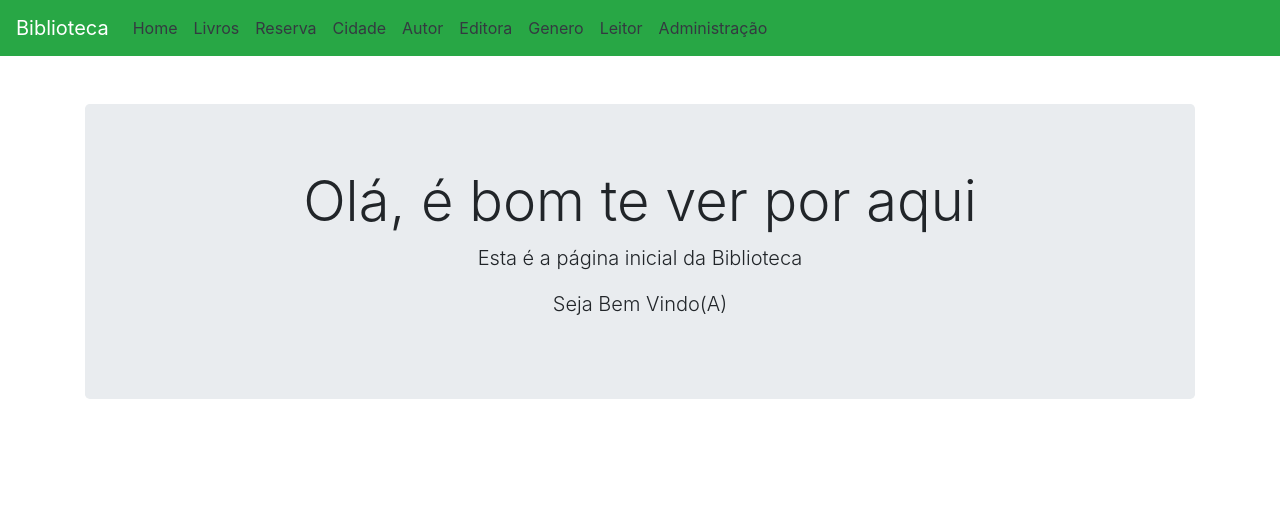
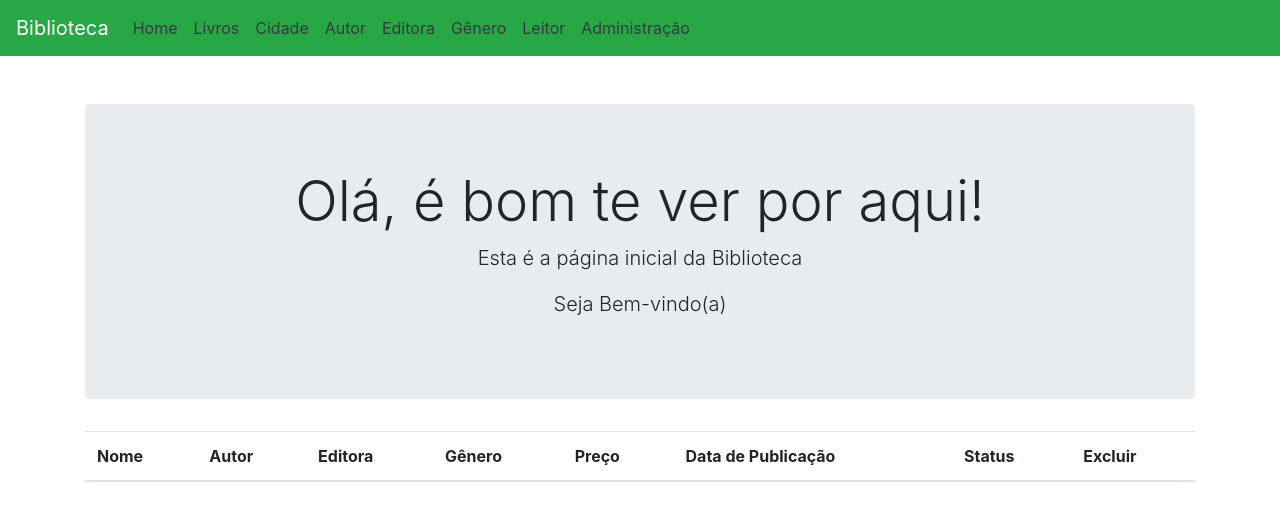
Before and after one commit to samulamim/biblioteca, a Django app: page / in a window 1280 px wide. Shown: the top 521 px of the page. Run offline with Django 5.2, Linux system fonts and the light colour scheme; lists and menus that the app fills with data are empty; some libraries are stand-ins or nearby versions.

Commit message:
Add files via upload

```diff
--- a/app/templates/autor.html
+++ b/app/templates/autor.html
@@ -21,7 +21,6 @@
             <ul class="navbar-nav">
                 <li class="nav-item"><a class="nav-link text-dark" href="/">Home</a></li>
                 <li class="nav-item"><a class="nav-link text-dark" href="/livros/">Livros</a></li>
-                <li class="nav-item"><a class="nav-link text-dark" href="/reserva/">Reserva</a></li>
                 <li class="nav-item"><a class="nav-link text-dark" href="/cidade/">Cidade</a></li>
                 <li class="nav-item"><a class="nav-link text-dark" href="/autor/">Autor</a></li>
                 <li class="nav-item"><a class="nav-link text-dark" href="/editor/">Editora</a></li>
--- a/app/templates/cidade.html
+++ b/app/templates/cidade.html
@@ -21,7 +21,6 @@
             <ul class="navbar-nav">
                 <li class="nav-item"><a class="nav-link text-dark" href="/">Home</a></li>
                 <li class="nav-item"><a class="nav-link text-dark" href="/livros/">Livros</a></li>
-                <li class="nav-item"><a class="nav-link text-dark" href="/reserva/">Reserva</a></li>
                 <li class="nav-item"><a class="nav-link text-dark" href="/cidade/">Cidade</a></li>
                 <li class="nav-item"><a class="nav-link text-dark" href="/autor/">Autor</a></li>
                 <li class="nav-item"><a class="nav-link text-dark" href="/editor/">Editora</a></li>
--- a/app/templates/editora.html
+++ b/app/templates/editora.html
@@ -21,7 +21,6 @@
             <ul class="navbar-nav">
                 <li class="nav-item"><a class="nav-link text-dark" href="/">Home</a></li>
                 <li class="nav-item"><a class="nav-link text-dark" href="/livros/">Livros</a></li>
-                <li class="nav-item"><a class="nav-link text-dark" href="/reserva/">Reserva</a></li>
                 <li class="nav-item"><a class="nav-link text-dark" href="/cidade/">Cidade</a></li>
                 <li class="nav-item"><a class="nav-link text-dark" href="/autor/">Autor</a></li>
                 <li class="nav-item"><a class="nav-link text-dark" href="/editor/">Editora</a></li>
--- a/app/templates/genero.html
+++ b/app/templates/genero.html
@@ -21,7 +21,6 @@
             <ul class="navbar-nav">
                 <li class="nav-item"><a class="nav-link text-dark" href="/">Home</a></li>
                 <li class="nav-item"><a class="nav-link text-dark" href="/livros/">Livros</a></li>
-                <li class="nav-item"><a class="nav-link text-dark" href="/reserva/">Reserva</a></li>
                 <li class="nav-item"><a class="nav-link text-dark" href="/cidade/">Cidade</a></li>
                 <li class="nav-item"><a class="nav-link text-dark" href="/autor/">Autor</a></li>
                 <li class="nav-item"><a class="nav-link text-dark" href="/editor/">Editora</a></li>
--- a/app/templates/index.html
+++ b/app/templates/index.html
@@ -2,71 +2,80 @@
 <html lang="pt-BR">
 <head>
   <meta charset="UTF-8">
-<meta name="viewport" content="width=device-width,
-initial-scale=1.0">
-<title>Página Inicial</title>
+  <meta name="viewport" content="width=device-width, initial-scale=1.0">
+  <title>Página Inicial - Biblioteca</title>
   <!-- Incluindo Bootstrap CSS -->
-<link rel="stylesheet"
-href="https://maxcdn.bootstrapcdn.com/bootstrap/4.5.2/css/bootstrap.
-min.css">
+  <link rel="stylesheet" href="https://maxcdn.bootstrapcdn.com/bootstrap/4.5.2/css/bootstrap.min.css">
 </head>
 <body>
+
 <nav class="navbar navbar-expand-lg navbar-dark bg-success">
   <a class="navbar-brand" href="/">Biblioteca</a>
-<button class="navbar-toggler" type="button"
-data-toggle="collapse" data-target="#navbarNav"
-aria-controls="navbarNav" aria-expanded="false" aria-label="Toggle
-navigation">
+  <button class="navbar-toggler" type="button" data-toggle="collapse" data-target="#navbarNav"
+    aria-controls="navbarNav" aria-expanded="false" aria-label="Toggle navigation">
     <span class="navbar-toggler-icon"></span>
   </button>
+
   <div class="collapse navbar-collapse" id="navbarNav">
     <ul class="navbar-nav">
-<li class="nav-item">
-<a class="nav-link text-dark" href="/">Home</a>
-</li>
-<li class="nav-item">
-<a class="nav-link text-dark" href="/livros/">Livros</a>
-</li>
-<li class="nav-item">
-<a class="nav-link text-dark" href="/reserva/">Reserva</a>
-</li>
-<li class="nav-item">
-<a class="nav-link text-dark" href="/cidade/">Cidade</a>
-</li>
-<li class="nav-item">
-    <a class="nav-link text-dark" href="/autor/">Autor</a>
-</li>
-<li class="nav-item">
-<a class="nav-link text-dark" href="/editor/">Editora</a>
-</li>
-<li class="nav-item">
-<a class="nav-link text-dark" href="/genero/">Genero</a>
-</li>
-<li class="nav-item">
-<a class="nav-link text-dark" href="/leitor/">Leitor</a>
-</li>
-<li class="nav-item">
-<a class="nav-link text-dark"
-href="/admin/">Administração</a>
-</li>
+      <li class="nav-item"><a class="nav-link text-dark" href="/">Home</a></li>
+      <li class="nav-item"><a class="nav-link text-dark" href="/livros/">Livros</a></li>
+      <li class="nav-item"><a class="nav-link text-dark" href="/cidade/">Cidade</a></li>
+      <li class="nav-item"><a class="nav-link text-dark" href="/autor/">Autor</a></li>
+      <li class="nav-item"><a class="nav-link text-dark" href="/editor/">Editora</a></li>
+      <li class="nav-item"><a class="nav-link text-dark" href="/genero/">Gênero</a></li>
+      <li class="nav-item"><a class="nav-link text-dark" href="/leitor/">Leitor</a></li>
+      <li class="nav-item"><a class="nav-link text-dark" href="/admin/">Administração</a></li>
     </ul>
   </div>
 </nav>
+
 <div class="container mt-5">
   <div class="jumbotron text-center">
-<h1 class="display-4">Olá, é bom te ver por aqui</h1>
+    <h1 class="display-4">Olá, é bom te ver por aqui!</h1>
     <p class="lead">Esta é a página inicial da Biblioteca</p>
-<p class="lead">Seja Bem Vindo(A)</p>
+    <p class="lead">Seja Bem-vindo(a)</p>
   </div>
+
+  <!-- Tabela de Livros -->
+  <table class="table table-striped">
+    <thead>
+      <tr>
+        <th scope="col">Nome</th>
+        <th scope="col">Autor</th>
+        <th scope="col">Editora</th>
+        <th scope="col">Gênero</th>
+        <th scope="col">Preço</th>
+        <th scope="col">Data de Publicação</th>
+        <th scope="col">Status</th>
+        <th scope="col">Excluir</th>
+      </tr>
+    </thead>
+    <tbody>
+      {% for livro in livros %}
+      <tr>
+        <td>{{ livro.nome }}</td>
+        <td>{{ livro.autor }}</td>
+        <td>{{ livro.editora }}</td>
+        <td>
+          {% for genero in livro.genero.all %}
+            {{ genero.nome }}{% if not forloop.last %}, {% endif %}
+          {% endfor %}
+        </td>
+        <td>{{ livro.preco }}</td>
+        <td>{{ livro.data_plub }}</td>
+        <td>{{ livro.status }}</td>
+        <td><a href="delete/{{ livro.id }}" class="btn btn-danger btn-sm">Excluir</a></td>
+      </tr>
+      {% endfor %}
+    </tbody>
+  </table>
 </div>
+
 <!-- Incluindo jQuery e Bootstrap JS -->
-<script
-src="https://code.jquery.com/jquery-3.5.1.slim.min.js"></script>
-<script
-src="https://cdn.jsdelivr.net/npm/@popperjs/core@2.9.1/dist/umd/popp
-er.min.js"></script>
-<script
-src="https://maxcdn.bootstrapcdn.com/bootstrap/4.5.2/js/bootstrap.mi
-n.js"></script>
+<script src="https://code.jquery.com/jquery-3.5.1.slim.min.js"></script>
+<script src="https://cdn.jsdelivr.net/npm/@popperjs/core@2.9.1/dist/umd/popper.min.js"></script>
+<script src="https://maxcdn.bootstrapcdn.com/bootstrap/4.5.2/js/bootstrap.min.js"></script>
+
 </body>
 </html>
--- a/app/templates/leitor.html
+++ b/app/templates/leitor.html
@@ -21,7 +21,6 @@
             <ul class="navbar-nav">
                 <li class="nav-item"><a class="nav-link text-dark" href="/">Home</a></li>
                 <li class="nav-item"><a class="nav-link text-dark" href="/livros/">Livros</a></li>
-                <li class="nav-item"><a class="nav-link text-dark" href="/reserva/">Reserva</a></li>
                 <li class="nav-item"><a class="nav-link text-dark" href="/cidade/">Cidade</a></li>
                 <li class="nav-item"><a class="nav-link text-dark" href="/autor/">Autor</a></li>
                 <li class="nav-item"><a class="nav-link text-dark" href="/editor/">Editora</a></li>
--- a/app/views.py
+++ b/app/views.py
@@ -22,7 +22,7 @@ class LivrosView(View):
 # def post(self, request, *args, **kwargs):
 class EmprestimoView(View):
     def get(self, request, *args, **kwargs):
-        reservas = Emprestimo.objects.all()
+        reservas = EmprestimoView.objects.all()
         return render(request, 'reserva.html',
         {'reservas': reservas})
 class CidadesView(View):
@@ -50,3 +50,31 @@ class GenerosView(View):
         generos = Genero.objects.all()
         return render(request, 'genero.html', {'generos':
         generos})
+class ConsultaView(View):
+    def get(self, request, *args, **kwargs):
+        generos = ConsultaView.objects.all()
+        return render(request, 'genero.html', {'generos':
+        generos})
+
+
+class DeleteLivroView(View):
+    def get(self, request, id, *args, **kwargs):
+        livro = Livro.objects.get(id=id)
+        livro.delete()
+        messages.success(request, 'Livro excluído com sucesso!') # Success message
+        return redirect('livros')
+
+class EditarLivroView(View):
+    template_name = 'editar_livro.html'
+    def get(self, request, id, *args, **kwargs):
+        livro = get_object_or_404(Livro, id=id)
+        form = LivroForm(instance=livro)
+        return render(request, self.template_name, {'livro': livro,
+        'form': form})
+    def post(self, request, id, *args, **kwargs):
+        livro = get_object_or_404(Livro, id=id)
+        form = LivroForm(request.POST, instance=livro)
+        if form.is_valid():
+            form.save()
+        messages.success(request, 'As edições foram salvas comsucesso.')
+        return redirect('editar', id=id) # Redirecionar de volta para a página de edição
--- a/config/urls.py
+++ b/config/urls.py
@@ -1,36 +1,18 @@
-"""
-URL configuration for config project.
-
-The `urlpatterns` list routes URLs to views. For more information please see:
-    https://docs.djangoproject.com/en/5.2/topics/http/urls/
-Examples:
-Function views
-    1. Add an import:  from my_app import views
-    2. Add a URL to urlpatterns:  path('', views.home, name='home')
-Class-based views
-    1. Add an import:  from other_app.views import Home
-    2. Add a URL to urlpatterns:  path('', Home.as_view(), name='home')
-Including another URLconf
-    1. Import the include() function: from django.urls import include, path
-    2. Add a URL to urlpatterns:  path('blog/', include('blog.urls'))
-"""
 from django.contrib import admin
 from django.urls import path
-from django.views.generic import TemplateView
 from app.views import *
+
 urlpatterns = [
-path('admin/', admin.site.urls),
-path('', IndexView.as_view(), name='index'),
-path('livros/', LivrosView.as_view(), name='livros'),
-path('reserva/', EmprestimoView.as_view(),
-name='reserva'),
-path('cidade/', CidadesView.as_view(),
-name='cidade'),
-path('autor/', AutoresView.as_view(), name='autor'),
-path('editor/', EditorasView.as_view(),
-name='editora'),
-path('leitor/', LeitoresView.as_view(),
-name='leitor'),
-path('genero/', GenerosView.as_view(),
-name='genero'),
+    path('admin/', admin.site.urls),
+    path('', IndexView.as_view(), name='index'),
+    path('livros/', LivrosView.as_view(), name='livros'),
+    path('reserva/', EmprestimoView.as_view(), name='reserva'),
+    path('cidade/', CidadesView.as_view(), name='cidade'),
+    path('autor/', AutoresView.as_view(), name='autor'),
+    path('editor/', EditorasView.as_view(), name='editora'),
+    path('leitor/', LeitoresView.as_view(), name='leitor'),
+    path('genero/', GenerosView.as_view(), name='genero'),
+    # REMOVEI a linha duplicada do ConsultaView
+
+    path('livros/delete/<int:id>/', DeleteLivroView.as_view(), name='delete_livro'),
 ]
```
Also changed, not shown: app/admin.py (+14 -4 lines), app/forms.py (added, +17 -0 lines), app/templates/livros.html (+40 -69 lines). Lines whose indentation alone changed are shown as unchanged.
